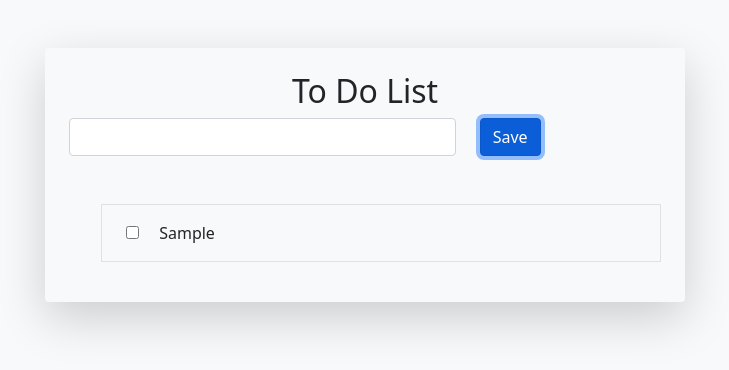
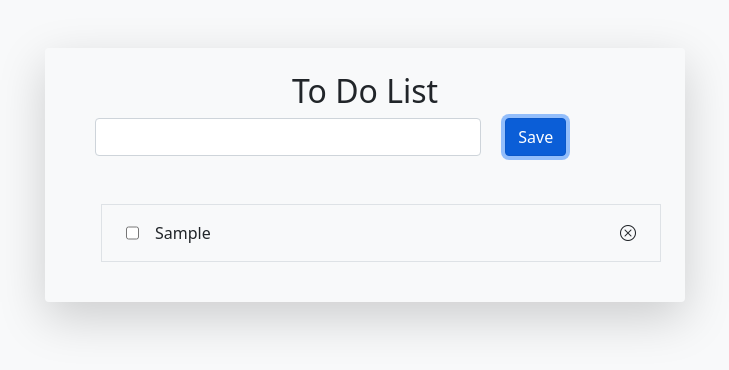
Before and after one commit to chanrithroung/jqeury-simple-note, a plain HTML site: page todo_list_demo/index.html in a window 1280 px wide. Both pictures are taken after typing "Sample" into the empty fields and a click on the button "Save". Shown: the whole page, without its empty margins (275-1004 px from the left). Drawn offline with nearby package versions, Linux system fonts and the light colour scheme.

Commit message:
add remove feature

```diff
--- a/todo_list_demo/index.html
+++ b/todo_list_demo/index.html
@@ -15,6 +15,10 @@
         color: gray;
         text-decoration: line-through;
      }
+
+     .bi-x-circle:hover {
+        color: red;
+     }
     </style>
 </head>
 <body class="bg-light">
@@ -22,10 +26,10 @@
     <div class="w-50 shadow-lg rounded mt-5 mx-auto p-4">
         <h2 class="text-center">To Do List</h2>
         <div class="row justify-content-center">
-            <div class="col-8">
+            <div class="col-8 ">
                 <input class="form-control" type="text" id="input">
             </div>
-            <div class="col-4">
+            <div class="col-3">
                 <button id="btn-save" class="btn btn-primary">Save</button>
             </div>
         </div>
@@ -38,19 +42,26 @@
 </body>
     <script>
         $(document).ready(function() {
+
             const input = $('#input');
             const listContainer = $('#list-container');
 
             $('#btn-save').click(function(){
-                const li = `<li class="mb-2 border px-4 py-3">
+                const li = `<li class="mb-2 d-flex  border px-4 py-3">
                                 <input class="check-box" type="checkbox" > <span class="task ms-3"> ${input.val()} </span>
-                            </li>`
+                                <span class="remove ms-auto"> <i class=" bi bi-x-circle"></i> </span>
+                            </li>`;
                 listContainer.append(li);
                 input.val("");
             })
             listContainer.on('click', '.check-box', function(){
                 $(this).siblings('.task').toggleClass('completed');
             })
+
+
+            listContainer.on('click', '.remove', function() {
+                $(this).parent().remove();
+            })
         })
     </script>
 </html>
```
